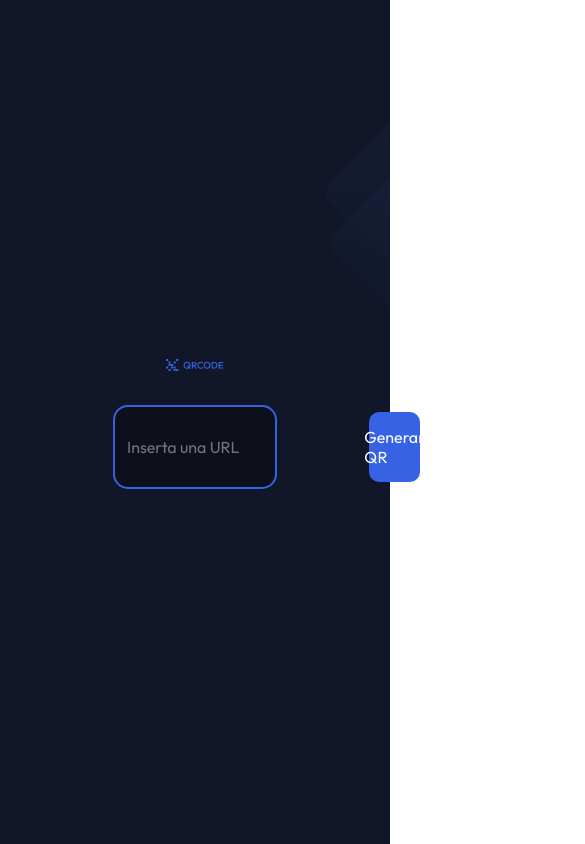
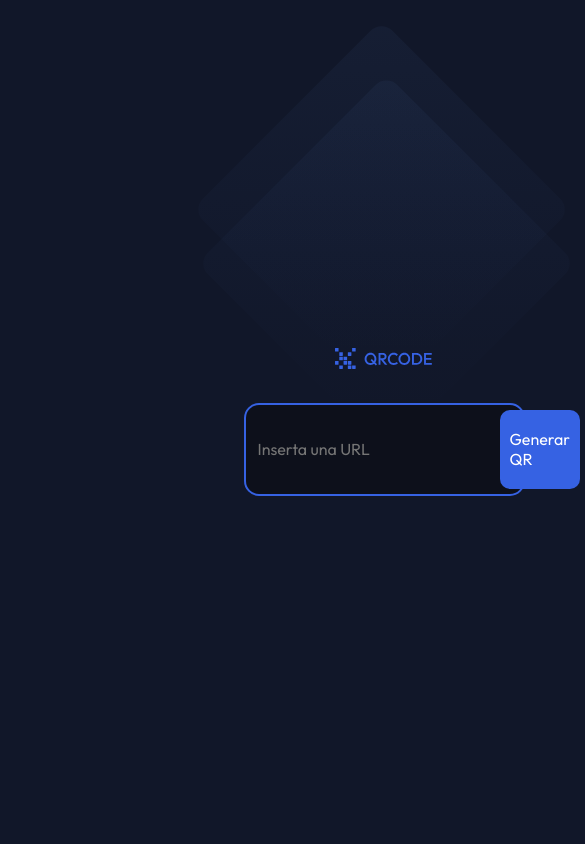
Before and after one commit to LfernandoPaucar/Generador-de-QR, a website: page index.html in a window 390 px wide. Shown: the top 844 px of the page, 585 px wide, since content can reach past the window. Drawn offline with Linux system fonts and the light colour scheme.

Commit message:
Implementación de responsive para tablets

```diff
--- a/scss/style.scss
+++ b/scss/style.scss
@@ -108,6 +108,8 @@ body{
     }
 }
 
+
+
 .container-2{
     display: flex;
     flex-direction: column;
@@ -148,7 +150,7 @@ body{
                     width: 250px;
                     height: 250px;
                     padding: 10px;
-                }
+                    }
                 }
             }
         }
@@ -169,3 +171,55 @@ body{
         }
     }
 }
+
+
+@media (max-width: 768px){
+    body{
+        overflow: hidden;
+        width: 768px;
+        .container-general{
+                padding:5%;
+                height: 100vh;
+                background-size: 50%;
+                background-position: 50% 20px;
+                max-width: auto;
+                .img{
+                    img{
+                        width: 25vw;
+                    }
+                }
+                .section-usuario{
+                    width: 70vw;
+                    height: 10vh;
+                    button{
+                        width: 20vw;
+                    }
+                }
+            }
+    }
+}
+@media (max-width: 768px){
+    body{
+        overflow: hidden;
+        .container-2{
+            padding: 5%;
+            .logo-aplication{
+                img{
+                    width: 25vw;
+                }
+            }
+            .container-qr{
+                .generador{
+                    .container-qr-2{
+                        .qr-generado{
+                            img{
+                                width:200px;
+                                height: 200px;
+                            }
+                        }
+                    }
+                }
+            }
+        }
+        }
+}
```
Also changed, not shown: styles/style.css, 1 other file.
